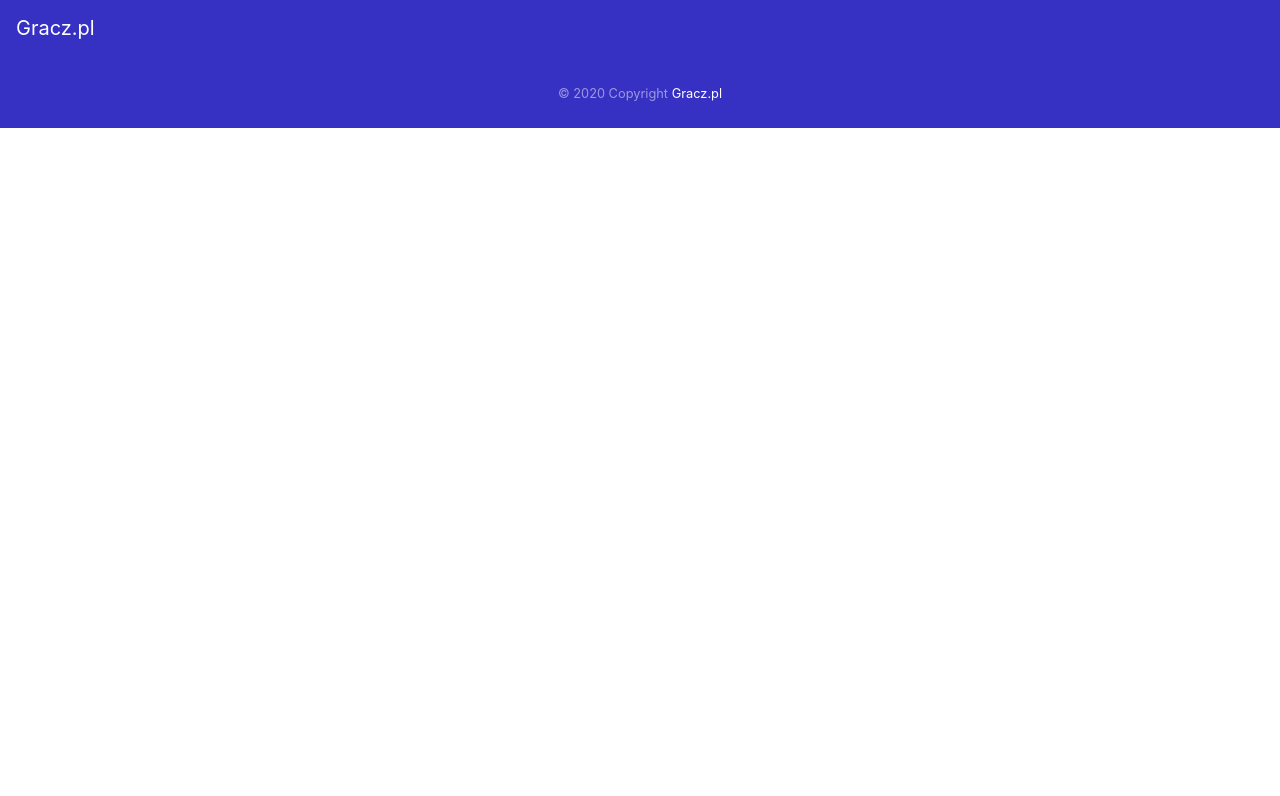
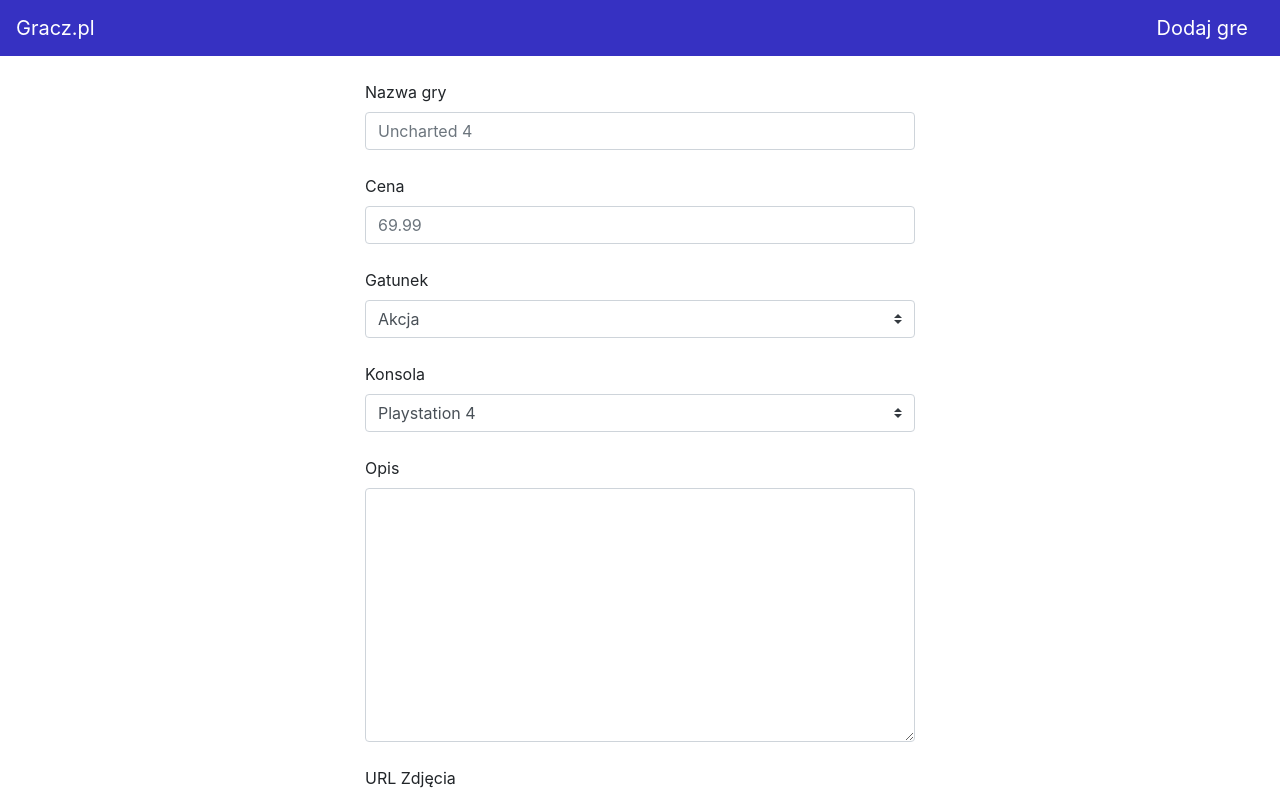
Before and after one commit to kraleppa/gracz-pl-web, a React (Create React App) app: page /add in a window 1280 px wide. Shown: the top 796 px of the page. Built offline with nearby package versions, Linux system fonts and the light colour scheme.

Commit message:
add game form

```diff
--- a/src/components/App.js
+++ b/src/components/App.js
@@ -4,6 +4,7 @@ import LandingPage from "./LandingPage";
 import { BrowserRouter as Router, Route, Switch } from 'react-router-dom';
 import GamesList from "./GamesList";
 import Footer from "./Footer";
+import GameAddPanel from "./GameAddPanel";
 
 class App extends Component {
     render() {
@@ -15,6 +16,7 @@ class App extends Component {
                     <Switch>
                         <Route path="/" exact component={LandingPage} />
                         <Route path="/shop/:console" component={GamesList} />
+                        <Route path="/add"  component={GameAddPanel} />
                     </Switch>
                     <Footer />
                 </Router>
--- a/src/components/Footer.js
+++ b/src/components/Footer.js
@@ -3,7 +3,7 @@ import React from "react";
 class Footer extends React.Component {
     render() {
         return (
-            <footer id="sticky-footer" className="py-4 text-white-50">
+            <footer id="sticky-footer" className="py-4 text-white-50 mt-5">
                 <div className="container text-center">
                     <small>
                         © 2020 Copyright
--- /dev/null
+++ b/src/components/GameAddPanel.js
@@ -0,0 +1,149 @@
+import React from "react";
+
+class GameAddPanel extends React.Component{
+    constructor() {
+        super();
+        this.state = {
+            name: "",
+            price: 0.0,
+            genre: "ACTION",
+            console: "PLAYSTATION_4",
+            description: "",
+            imageUrl: "",
+        }
+        this.handleChange = this.handleChange.bind(this)
+        this.handleSubmit = this.handleSubmit.bind(this)
+    }
+
+    handleChange(event){
+        const {name, value, type} = event.target;
+
+        type === "number" ? this.setState({[name]: parseFloat(value)}) : this.setState({[name]: value})
+    }
+
+    handleSubmit(){
+        fetch('http://localhost:8080/api/v1/games', {
+            method: 'POST',
+            headers: {
+                'Content-Type': 'application/json',
+            },
+            body: JSON.stringify(this.state),
+        })
+            .then((response) => response.json())
+            .then((data) => {
+                this.setState({
+                    name: "",
+                    price: 0.0,
+                    genre: "ACTION",
+                    console: "PLAYSTATION_4",
+                    description: "",
+                    imageUrl: "",
+                    added: "visible",
+                    error: "hidden"
+                })
+                console.log(data)
+            })
+            .catch((error) => {
+                this.setState({
+                    name: "",
+                    price: 0.0,
+                    genre: "ACTION",
+                    console: "PLAYSTATION_4",
+                    description: "",
+                    imageUrl: "",
+                    added: "hidden",
+                    error: "visible"
+                })
+                console.log(error)
+            });
+    }
+
+    render() {
+        return (
+            <div className="container">
+
+
+
+            <form onSubmit={this.handleSubmit}>
+                <div className="form-row">
+                    <div className="col-6 mt-4 offset-3">
+                        <label htmlFor="form01">Nazwa gry</label>
+                        <input type="text" className="form-control" id="form01" name="name"
+                               placeholder="Uncharted 4" onChange={this.handleChange} required />
+                    </div>
+                </div>
+
+                <div className="form-row">
+                    <div className="col-6 mt-4 offset-3">
+                        <label htmlFor="form02">Cena</label>
+                        <input type="number" className="form-control" id="form02" name={"price"}
+                               placeholder="69.99" onChange={this.handleChange} min="0" step="0.01" required />
+                    </div>
+                </div>
+
+                <div className="form-row">
+                    <div className="col-6 mt-4 offset-3">
+                        <label htmlFor="form03">Gatunek</label>
+                        <select className="custom-select" id="form03" onChange={this.handleChange}
+                            name="genre" required>
+                            <option value="ACTION">Akcja</option>
+                            <option value="RPG">RPG</option>
+                            <option value="ADVENTURE">Przygodowa</option>
+                            <option value="SHOOTING">Strzelanka</option>
+                            <option value="STRATEGY">Strategia</option>
+                            <option value="SIMULATOR">Symulator</option>
+                            <option value="CASUAL">Casualowa</option>
+                            <option value="SPORTS">Sport</option>
+                            <option value="ARCADE">Arkadowa</option>
+                            <option value="RACING">Wyścigowa</option>
+                            <option value="HORROR">Horror</option>
+                            <option value="MMO">MMO</option>
+                            <option value="FIGHTING">Bijatyka</option>
+                        </select>
+                    </div>
+                </div>
+
+                <div className="form-row">
+                    <div className="col-6 mt-4 offset-3">
+                        <label htmlFor="form04">Konsola</label>
+                        <select className="custom-select" id="form04" onChange={this.handleChange}
+                                name="console">
+                            <option value="PLAYSTATION_4">Playstation 4</option>
+                            <option value="XBOX_ONE">Xbox One</option>
+                            <option value="NINTENDO_SWITCH">Nintendo Switch</option>
+                        </select>
+                    </div>
+                </div>
+
+                <div className="form-row">
+                    <div className="col-6 mt-4 offset-3">
+                        <label htmlFor="form05">Opis</label>
+                        <textarea className="form-control" id="form05" rows="10" name="description"
+                            onChange={this.handleChange}/>
+                    </div>
+                </div>
+
+                <div className="form-row">
+                    <div className="col-6 mt-4 offset-3">
+                        <label htmlFor="form06">URL Zdjęcia</label>
+                        <input type="url" className="form-control" id="form06" name={"imageUrl"}
+                               placeholder="https://photo.jpg" onChange={this.handleChange} required />
+                    </div>
+                </div>
+
+                <div className="form-row text-center mt-5">
+                    <div className="col-12">
+                        <button className="btn button-standard" type="submit">Dodaj</button>
+                    </div>
+
+                </div>
+            </form>
+
+
+            </div >
+        )
+    }
+
+}
+
+export default GameAddPanel
--- a/src/components/Navbar.js
+++ b/src/components/Navbar.js
@@ -10,6 +10,10 @@ class Navbar extends React.Component{
                         <a className="navbar-brand">Gracz.pl</a>
                     </Link>
 
+                    <Link to="/add">
+                        <a className="navbar-brand">Dodaj gre</a>
+                    </Link>
+
                 </nav>
             </div>
         )
```
